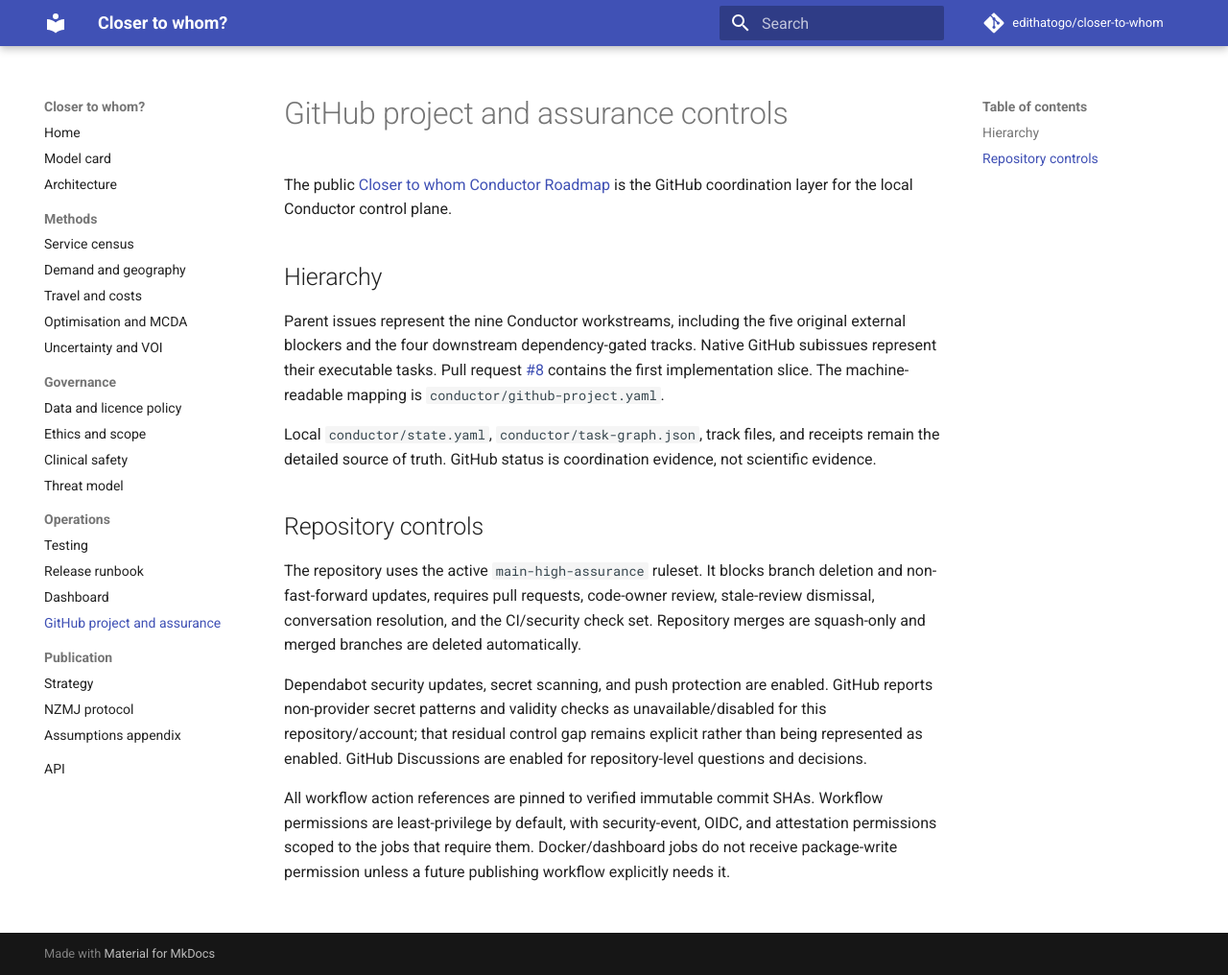
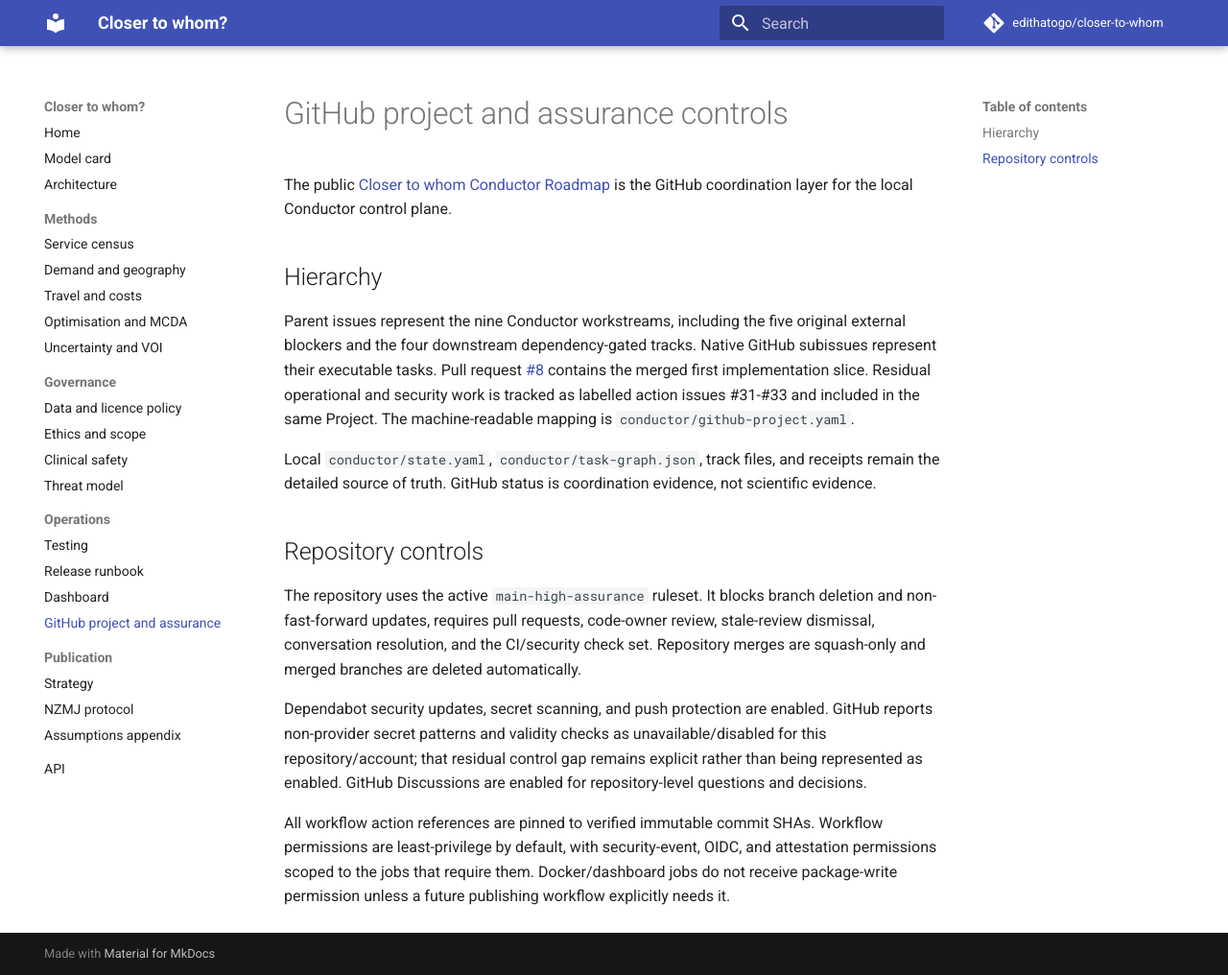
Before and after one commit to edithatogo/closer-to-whom, an MkDocs documentation site: the page built from docs/operations/github-project.md, in a window 1280 px wide and 1016 px high. Shown: the whole window at 96% size. Built offline with MkDocs 1.6.1 and Material for MkDocs 9.7.7, drawn with Linux system fonts in a browser that asks for light colours; comment, search, counter and statistics services are not loaded.

Commit message:
chore: track post-merge action issues (#34)
Co-authored-by: Dylan Mordaunt (ISLHD) <Dylan.Mordaunt@health.nsw.gov.au>

```diff
--- a/docs/operations/github-project.md
+++ b/docs/operations/github-project.md
@@ -8,7 +8,8 @@
 Parent issues represent the nine Conductor workstreams, including the five original external
 blockers and the four downstream dependency-gated tracks. Native GitHub subissues represent
 their executable tasks. Pull request [#8](https://github.com/edithatogo/closer-to-whom/pull/8)
-contains the first implementation slice. The machine-readable mapping is
+contains the merged first implementation slice. Residual operational and security work is tracked
+as labelled action issues #31-#33 and included in the same Project. The machine-readable mapping is
 `conductor/github-project.yaml`.
 
 Local `conductor/state.yaml`, `conductor/task-graph.json`, track files, and receipts remain the
```
Also changed, not shown: 1 other file.
